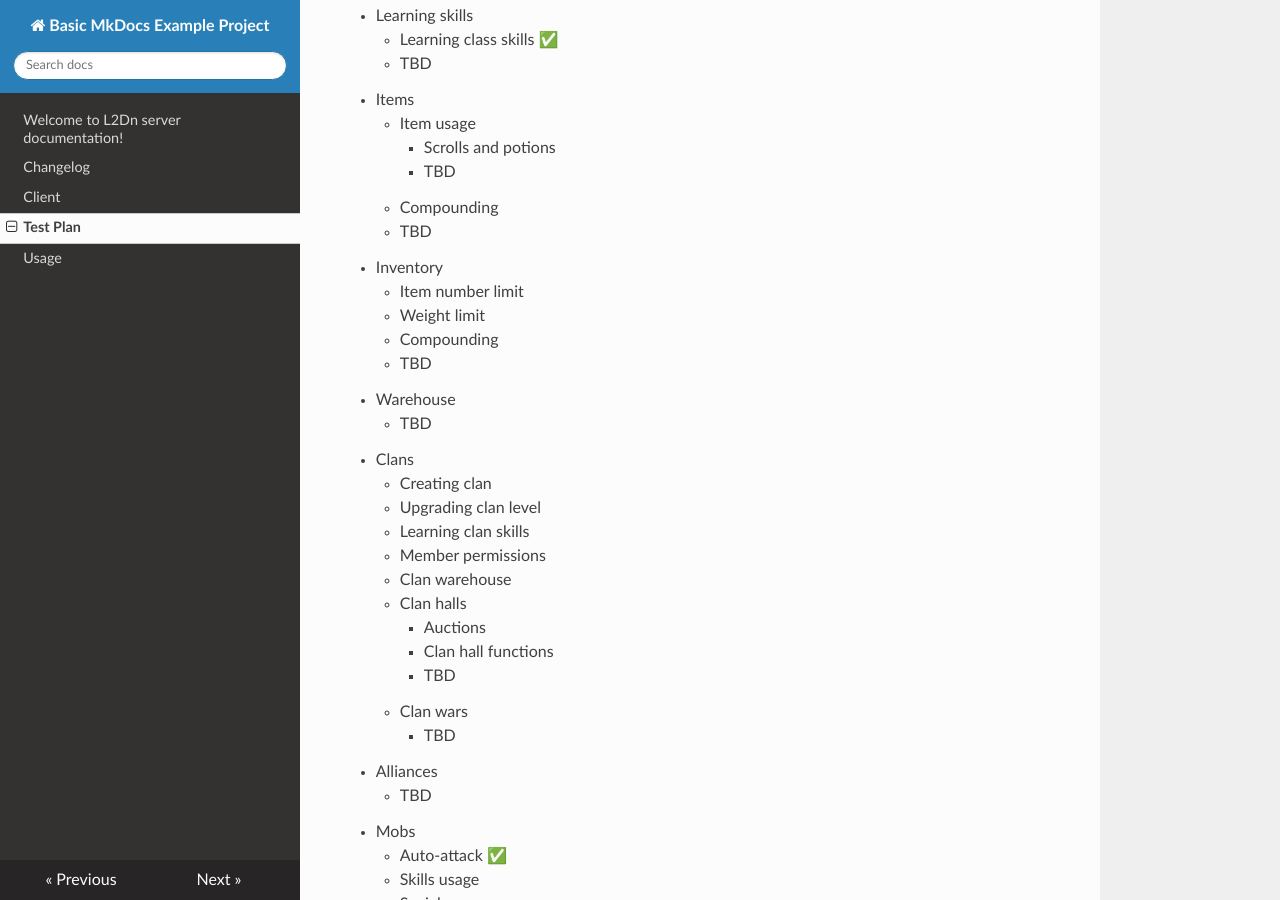
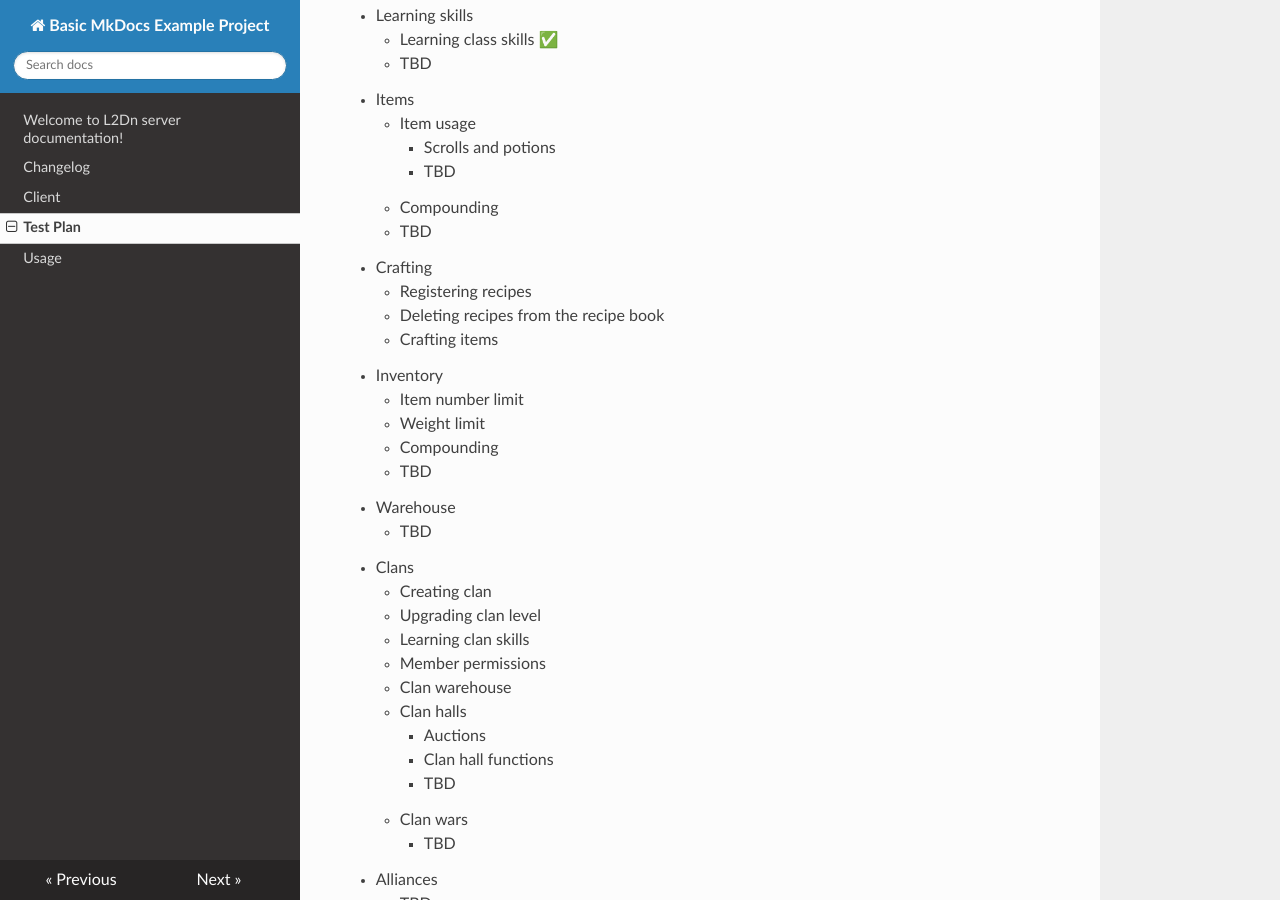
Before and after one commit to ax-grymyr/l2dn.readthedocs.io, an MkDocs documentation site: the page built from docs/TestPlan.md, in a window 1280 px wide and 900 px high, scrolled down 912 px. Built offline with MkDocs 1.6.1, drawn with Linux system fonts in a browser that asks for light colours; nearby versions of some CDN libraries.

Commit message:
Change test plan

```diff
--- a/docs/TestPlan.md
+++ b/docs/TestPlan.md
@@ -38,6 +38,10 @@
         + TBD
     * Compounding
     * TBD
+- Crafting
+    * Registering recipes
+    * Deleting recipes from the recipe book
+    * Crafting items
 - Inventory
     * Item number limit
     * Weight limit
```
